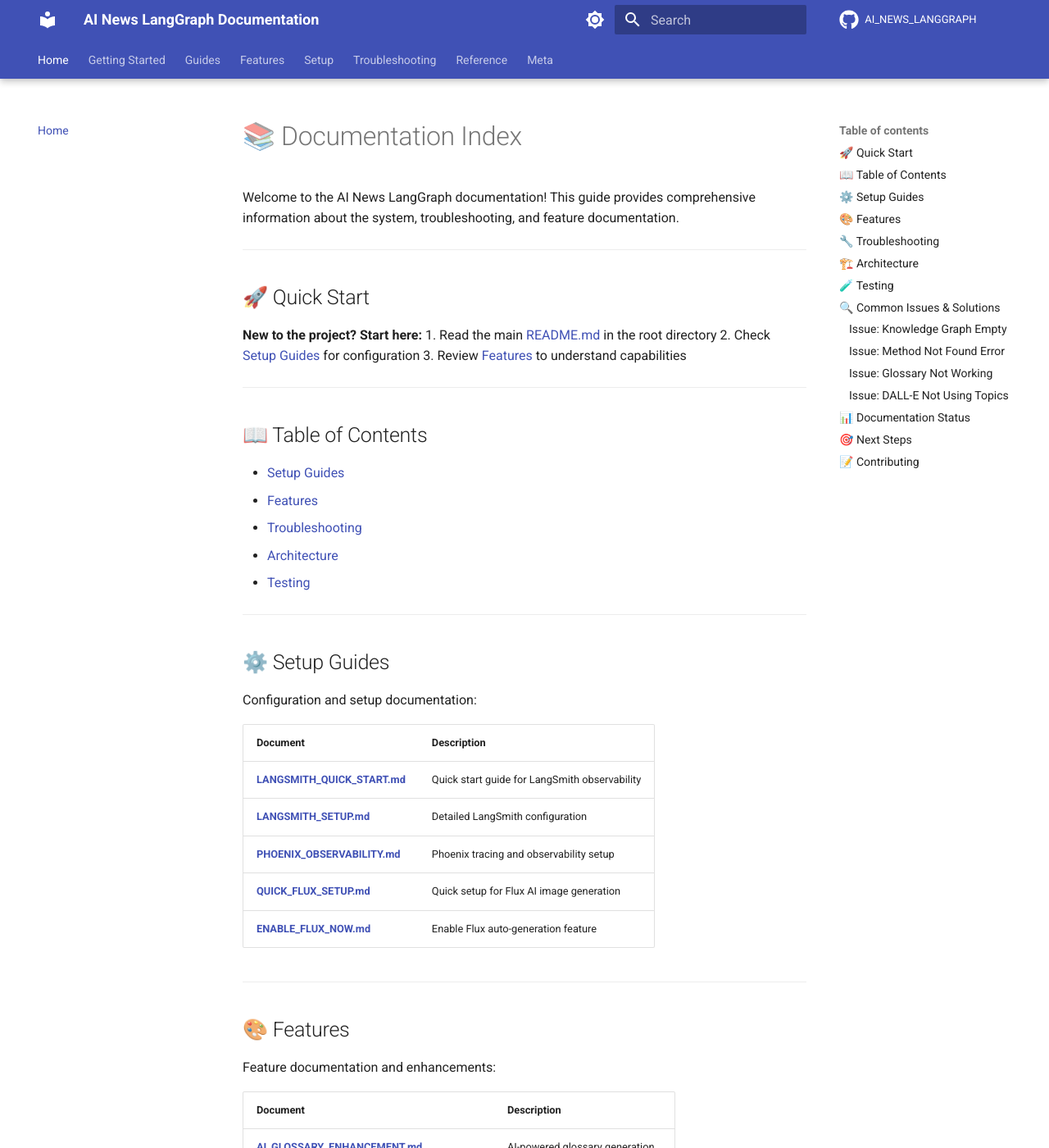
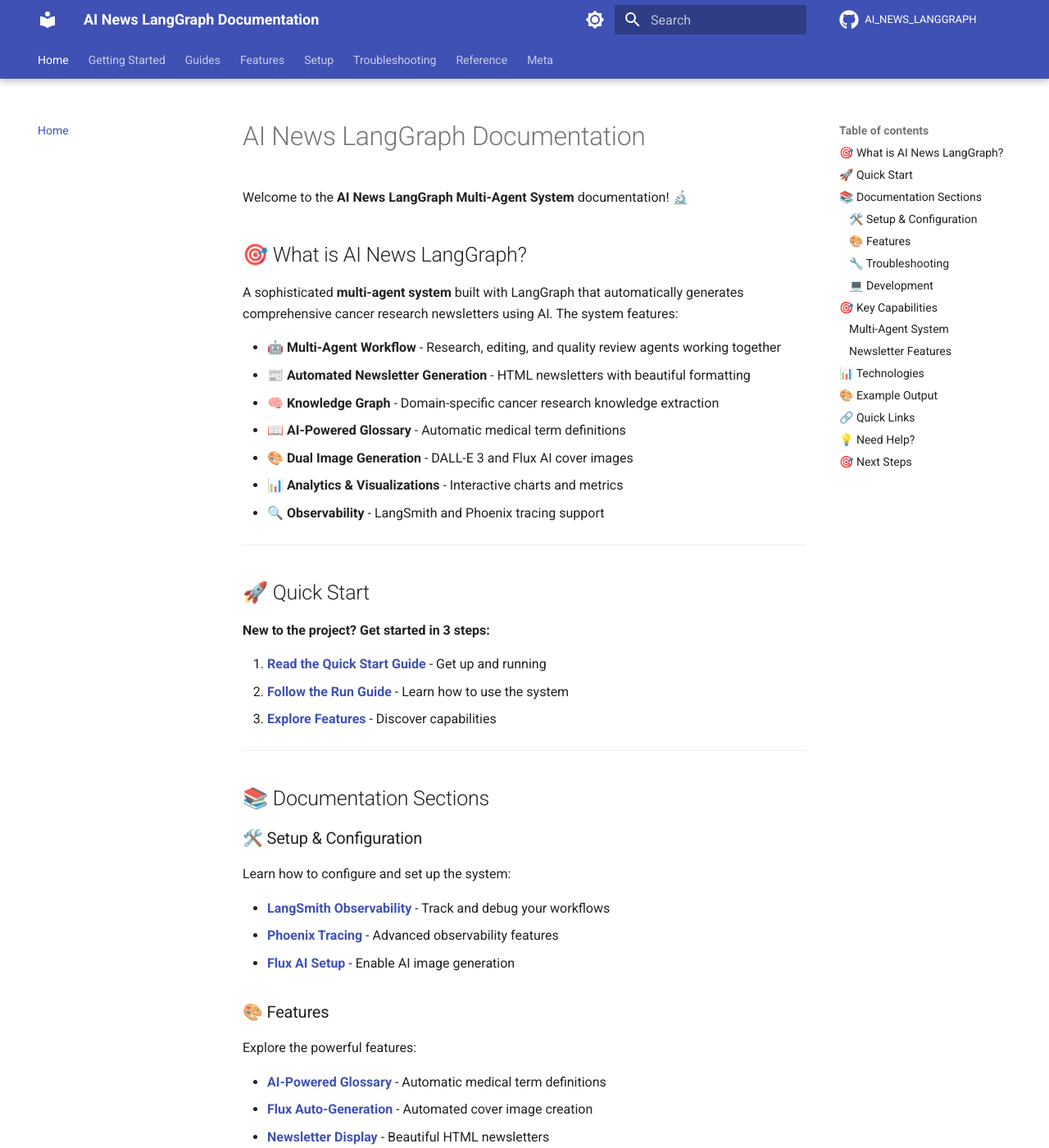
Before and after one commit to SankarSubbayya/AI_NEWS_LANGGRAPH, an MkDocs documentation site: the page built from docs/index.md, in a window 1280 px wide and 1400 px high. Shown: the whole window at 82% size. Built offline with MkDocs 1.6.1 and Material for MkDocs 9.7.7, drawn with Linux system fonts in a browser that asks for light colours; comment, search, counter and statistics services are not loaded; the version menu is left out; some of the changed text lies outside the part shown.

Commit message:
📝 Update docs/index.md

````diff
--- a/docs/index.md
+++ b/docs/index.md
@@ -1,159 +1,167 @@
-# 📚 Documentation Index
+# AI News LangGraph Documentation
 
-Welcome to the AI News LangGraph documentation! This guide provides comprehensive information about the system, troubleshooting, and feature documentation.
+Welcome to the **AI News LangGraph Multi-Agent System** documentation! 🔬
+
+## 🎯 What is AI News LangGraph?
+
+A sophisticated **multi-agent system** built with LangGraph that automatically generates comprehensive cancer research newsletters using AI. The system features:
+
+- **🤖 Multi-Agent Workflow** - Research, editing, and quality review agents working together
+- **📰 Automated Newsletter Generation** - HTML newsletters with beautiful formatting
+- **🧠 Knowledge Graph** - Domain-specific cancer research knowledge extraction
+- **📖 AI-Powered Glossary** - Automatic medical term definitions
+- **🎨 Dual Image Generation** - DALL-E 3 and Flux AI cover images
+- **📊 Analytics & Visualizations** - Interactive charts and metrics
+- **🔍 Observability** - LangSmith and Phoenix tracing support
 
 ---
 
 ## 🚀 Quick Start
 
-**New to the project? Start here:**
-1. Read the main [README.md](../README.md) in the root directory
-2. Check [Setup Guides](#-setup-guides) for configuration
-3. Review [Features](#-features) to understand capabilities
+**New to the project? Get started in 3 steps:**
+
+1. **[Read the Quick Start Guide](QUICK_START.md)** - Get up and running
+2. **[Follow the Run Guide](RUN_GUIDE.md)** - Learn how to use the system
+3. **[Explore Features](features/AI_GLOSSARY_ENHANCEMENT.md)** - Discover capabilities
 
 ---
 
-## 📖 Table of Contents
+## 📚 Documentation Sections
 
-- [Setup Guides](#-setup-guides)
-- [Features](#-features)
-- [Troubleshooting](#-troubleshooting)
-- [Architecture](#-architecture)
-- [Testing](#-testing)
+### 🛠️ Setup & Configuration
+
+Learn how to configure and set up the system:
+
+- **[LangSmith Observability](setup/LANGSMITH_QUICK_START.md)** - Track and debug your workflows
+- **[Phoenix Tracing](setup/PHOENIX_OBSERVABILITY.md)** - Advanced observability features
+- **[Flux AI Setup](setup/QUICK_FLUX_SETUP.md)** - Enable AI image generation
+
+### 🎨 Features
+
+Explore the powerful features:
+
+- **[AI-Powered Glossary](features/AI_GLOSSARY_ENHANCEMENT.md)** - Automatic medical term definitions
+- **[Flux Auto-Generation](features/FLUX_AUTO_GENERATION.md)** - Automated cover image creation
+- **[Newsletter Display](features/NEWSLETTER_DISPLAY_COMPLETE.md)** - Beautiful HTML newsletters
+
+### 🔧 Troubleshooting
+
+Solutions for common issues:
+
+- **[All Fixes Overview](troubleshooting/ALL_ERRORS_FIXED_TODAY.md)** - Complete fix summary
+- **[Knowledge Graph Issues](troubleshooting/README_KG_GLOSSARY_FIX.md)** - KG & glossary fixes
+- **[Quick Fix Guide](troubleshooting/QUICK_FIX_GUIDE.md)** - Quick reference
+
+### 💻 Development
+
+For developers and contributors:
+
+- **[Testing Guide](TESTING_GUIDE.md)** - How to run tests
+- **[Architecture](ARCHITECTURE.md)** - System design and structure
+- **[Graph Visualization](GRAPH_VISUALIZATION.md)** - Visualize the workflow
 
 ---
 
-## ⚙️ Setup Guides
+## 🎯 Key Capabilities
 
-Configuration and setup documentation:
+### Multi-Agent System
 
-| Document | Description |
-|----------|-------------|
-| **[LANGSMITH_QUICK_START.md](setup/LANGSMITH_QUICK_START.md)** | Quick start guide for LangSmith observability |
-| **[LANGSMITH_SETUP.md](setup/LANGSMITH_SETUP.md)** | Detailed LangSmith configuration |
-| **[PHOENIX_OBSERVABILITY.md](setup/PHOENIX_OBSERVABILITY.md)** | Phoenix tracing and observability setup |
-| **[QUICK_FLUX_SETUP.md](setup/QUICK_FLUX_SETUP.md)** | Quick setup for Flux AI image generation |
-| **[ENABLE_FLUX_NOW.md](setup/ENABLE_FLUX_NOW.md)** | Enable Flux auto-generation feature |
+```mermaid
+graph LR
+    A[Initialize] --> B[Research Agent]
+    B --> C[Editor Agent]
+    C --> D[Quality Reviewer]
+    D --> E[Chief Editor]
+    E --> F[Newsletter Output]
+```
+
+**Agents:**
+- 🔍 **Research Agent** - Fetches and analyzes cancer research articles
+- ✍️ **Editor Agent** - Summarizes and structures content
+- ⭐ **Quality Reviewer** - Ensures high-quality output
+- 📝 **Chief Editor** - Generates final newsletter with all enhancements
+
+### Newsletter Features
+
+**Every newsletter includes:**
+
+- ✅ **Executive Summary** - AI-generated overview
+- ✅ **Topic Summaries** - Detailed analysis of 5 cancer research areas
+- ✅ **Top Articles** - Curated research papers with relevance scores
+- ✅ **Knowledge Graph** - Medical entities and relationships
+- ✅ **Medical Glossary** - AI-powered term definitions
+- ✅ **Cover Images** - DALL-E 3 and Flux AI generated
+- ✅ **Visualizations** - Charts and metrics
+- ✅ **HTML & Markdown** - Multiple output formats
 
 ---
 
-## 🎨 Features
+## 📊 Technologies
 
-Feature documentation and enhancements:
+**Built with:**
 
-| Document | Description |
-|----------|-------------|
-| **[AI_GLOSSARY_ENHANCEMENT.md](features/AI_GLOSSARY_ENHANCEMENT.md)** | AI-powered glossary generation |
-| **[FLUX_AUTO_GENERATION.md](features/FLUX_AUTO_GENERATION.md)** | Automatic Flux image generation |
-| **[FLUX_AUTO_IMPLEMENTATION_SUMMARY.md](features/FLUX_AUTO_IMPLEMENTATION_SUMMARY.md)** | Flux implementation details |
-| **[NEWSLETTER_DISPLAY_COMPLETE.md](features/NEWSLETTER_DISPLAY_COMPLETE.md)** | Newsletter display features |
-| **[WHERE_TO_FIND_GLOSSARIES.md](features/WHERE_TO_FIND_GLOSSARIES.md)** | Glossary location guide |
-| **[ENHANCED_COVER_SUMMARY.md](features/ENHANCED_COVER_SUMMARY.md)** | Enhanced cover image features |
+- **[LangGraph](https://github.com/langchain-ai/langgraph)** - Multi-agent orchestration
+- **[LangChain](https://python.langchain.com/)** - LLM framework
+- **[OpenAI GPT-4o](https://openai.com/)** - Language model
+- **[Streamlit](https://streamlit.io/)** - Web interface
+- **[Plotly](https://plotly.com/)** - Visualizations
+- **[Replicate Flux](https://replicate.com/)** - AI image generation
 
 ---
 
-## 🔧 Troubleshooting
+## 🎨 Example Output
 
-Fixes and solutions for common issues:
+**Generated newsletters include:**
 
-| Document | Description |
-|----------|-------------|
-| **[ALL_ERRORS_FIXED_TODAY.md](troubleshooting/ALL_ERRORS_FIXED_TODAY.md)** | 👈 **START HERE** - Complete summary of all fixes |
-| **[README_KG_GLOSSARY_FIX.md](troubleshooting/README_KG_GLOSSARY_FIX.md)** | Knowledge graph & glossary fix overview |
-| **[KG_GLOSSARY_FIXED.md](troubleshooting/KG_GLOSSARY_FIXED.md)** | Technical details of KG/glossary fix |
-| **[QUICK_FIX_GUIDE.md](troubleshooting/QUICK_FIX_GUIDE.md)** | Quick reference for fixes |
-| **[BEFORE_AFTER_FIX.md](troubleshooting/BEFORE_AFTER_FIX.md)** | Visual comparison of fixes |
-| **[ERROR_FIXED_SUMMARY.md](troubleshooting/ERROR_FIXED_SUMMARY.md)** | Method error fix summary |
-| **[NODES_KG_METHOD_FIX.md](troubleshooting/NODES_KG_METHOD_FIX.md)** | nodes_v2.py method fix details |
-| **[DALLE_TOPIC_FIX.md](troubleshooting/DALLE_TOPIC_FIX.md)** | DALL-E topic extraction fix |
+1. **Professional Cover Images** (DALL-E 3 + Flux AI)
+2. **Executive Summary** with date and context
+3. **5 Topic Areas**:
+   - Cancer Research
+   - Cancer Prevention
+   - Early Detection and Diagnosis
+   - Treatment Planning
+   - Clinical Trials
+4. **Knowledge Graph** with 25-40 medical entities
+5. **Medical Glossary** with 15 AI-generated definitions
+6. **Interactive Charts** showing metrics and trends
 
 ---
 
-## 🏗️ Architecture
+## 🔗 Quick Links
 
-System architecture and design documentation:
-
-| Document | Description |
-|----------|-------------|
-| **[GRAPH_VISUALIZATION.md](GRAPH_VISUALIZATION.md)** | Workflow graph visualization |
-| **[COSTAR_STATUS.md](COSTAR_STATUS.md)** | COSTAR prompt framework status |
-| **[STREAMLIT_APP_GUIDE.md](STREAMLIT_APP_GUIDE.md)** | Streamlit app architecture |
+| Category | Link |
+|----------|------|
+| **Main README** | [README](../README.md) |
+| **Quick Start** | [Get Started](QUICK_START.md) |
+| **Setup LangSmith** | [LangSmith Guide](setup/LANGSMITH_QUICK_START.md) |
+| **Setup Phoenix** | [Phoenix Guide](setup/PHOENIX_OBSERVABILITY.md) |
+| **Troubleshooting** | [All Fixes](troubleshooting/ALL_ERRORS_FIXED_TODAY.md) |
+| **Testing** | [Test Guide](TESTING_GUIDE.md) |
 
 ---
 
-## 🧪 Testing
+## 💡 Need Help?
 
-Testing guides and resources:
+**Common Questions:**
 
-| Document | Description |
-|----------|-------------|
-| **[../tests/README.md](../tests/README.md)** | Testing guide |
-| **[../test_knowledge_graph.py](../test_knowledge_graph.py)** | KG extraction test |
-| **[../test_glossary_fix.py](../test_glossary_fix.py)** | Glossary integration test |
-| **[../test_nodes_kg_fix.py](../test_nodes_kg_fix.py)** | Node method verification |
-
----
-
-## 🔍 Common Issues & Solutions
-
-### Issue: Knowledge Graph Empty
-**Solution:** See [README_KG_GLOSSARY_FIX.md](troubleshooting/README_KG_GLOSSARY_FIX.md)
-- Click **Tab 2** in Streamlit to view the Knowledge Graph
-- Use "Full AI Workflow" mode for real medical content
-
-### Issue: Method Not Found Error
-**Solution:** See [NODES_KG_METHOD_FIX.md](troubleshooting/NODES_KG_METHOD_FIX.md)
-- Fixed to use correct `export_to_json()` method
-
-### Issue: Glossary Not Working
-**Solution:** See [KG_GLOSSARY_FIXED.md](troubleshooting/KG_GLOSSARY_FIXED.md)
-- Now uses cancer-specific KG instead of generic TF-IDF
-
-### Issue: DALL-E Not Using Topics
-**Solution:** See [DALLE_TOPIC_FIX.md](troubleshooting/DALLE_TOPIC_FIX.md)
-- Enhanced to extract topics from summaries
-
----
-
-## 📊 Documentation Status
-
-| Category | Files | Status |
-|----------|-------|--------|
-| Setup Guides | 5 | ✅ Organized |
-| Features | 6 | ✅ Organized |
-| Troubleshooting | 8 | ✅ Organized |
-| Architecture | 3 | ✅ Available |
-| Testing | 4 | ✅ Available |
+- **How do I generate a newsletter?** See [Run Guide](RUN_GUIDE.md)
+- **Knowledge graph is empty?** See [KG Fix](troubleshooting/README_KG_GLOSSARY_FIX.md)
+- **How to set up Flux?** See [Flux Setup](setup/QUICK_FLUX_SETUP.md)
+- **How to enable tracing?** See [LangSmith](setup/LANGSMITH_QUICK_START.md)
 
 ---
 
 ## 🎯 Next Steps
 
-1. **For New Users:**
-   - Read [README.md](../README.md)
-   - Follow [LANGSMITH_QUICK_START.md](setup/LANGSMITH_QUICK_START.md)
-   - Try generating a newsletter
-
-2. **For Troubleshooting:**
-   - Start with [ALL_ERRORS_FIXED_TODAY.md](troubleshooting/ALL_ERRORS_FIXED_TODAY.md)
-   - Check specific fix documents as needed
-
-3. **For Feature Enhancement:**
-   - Review feature docs in [features/](features/)
-   - Check setup guides in [setup/](setup/)
+1. **[Install and Setup](QUICK_START.md)** - Get the system running
+2. **[Configure APIs](setup/LANGSMITH_QUICK_START.md)** - Set up API keys
+3. **[Generate Your First Newsletter](RUN_GUIDE.md)** - Create a newsletter
+4. **[Explore Features](features/AI_GLOSSARY_ENHANCEMENT.md)** - Learn advanced features
 
 ---
 
-## 📝 Contributing
-
-When adding new documentation:
-1. Place in appropriate category folder
-2. Update this INDEX.md
-3. Add entry to the relevant table
-4. Use clear, descriptive filenames
+**Ready to get started? [Read the Quick Start Guide →](QUICK_START.md)**
 
 ---
 
-**Last Updated:** October 19, 2025
-
-**Maintained By:** AI News LangGraph Team
+*Documentation built with ❤️ using MkDocs Material*
````
